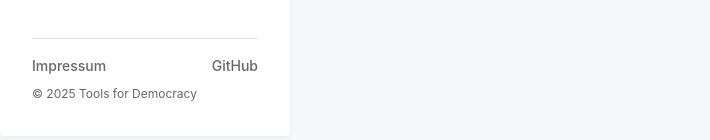
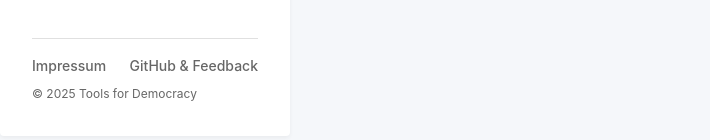
Before and after one commit to kdev/ratsrechner.de, a React (Vite) app: page / in a window 1280 px wide. Shown: the part 360-500 px from the top of the page, without its empty margins (24-734 px from the left). Built offline with nearby package versions, Linux system fonts and the light colour scheme.

Commit message:
Explain that feedback can be given through github

```diff
--- a/src/components/Sidebar.jsx
+++ b/src/components/Sidebar.jsx
@@ -664,7 +664,7 @@ function Sidebar({
                         rel="noopener noreferrer"
                         style={{ color: 'inherit', textDecoration: 'none' }}
                     >
-                        GitHub
+                        GitHub & Feedback
                     </a>
                 </Box>
                 <Typography variant="caption" color="text.secondary">
```
